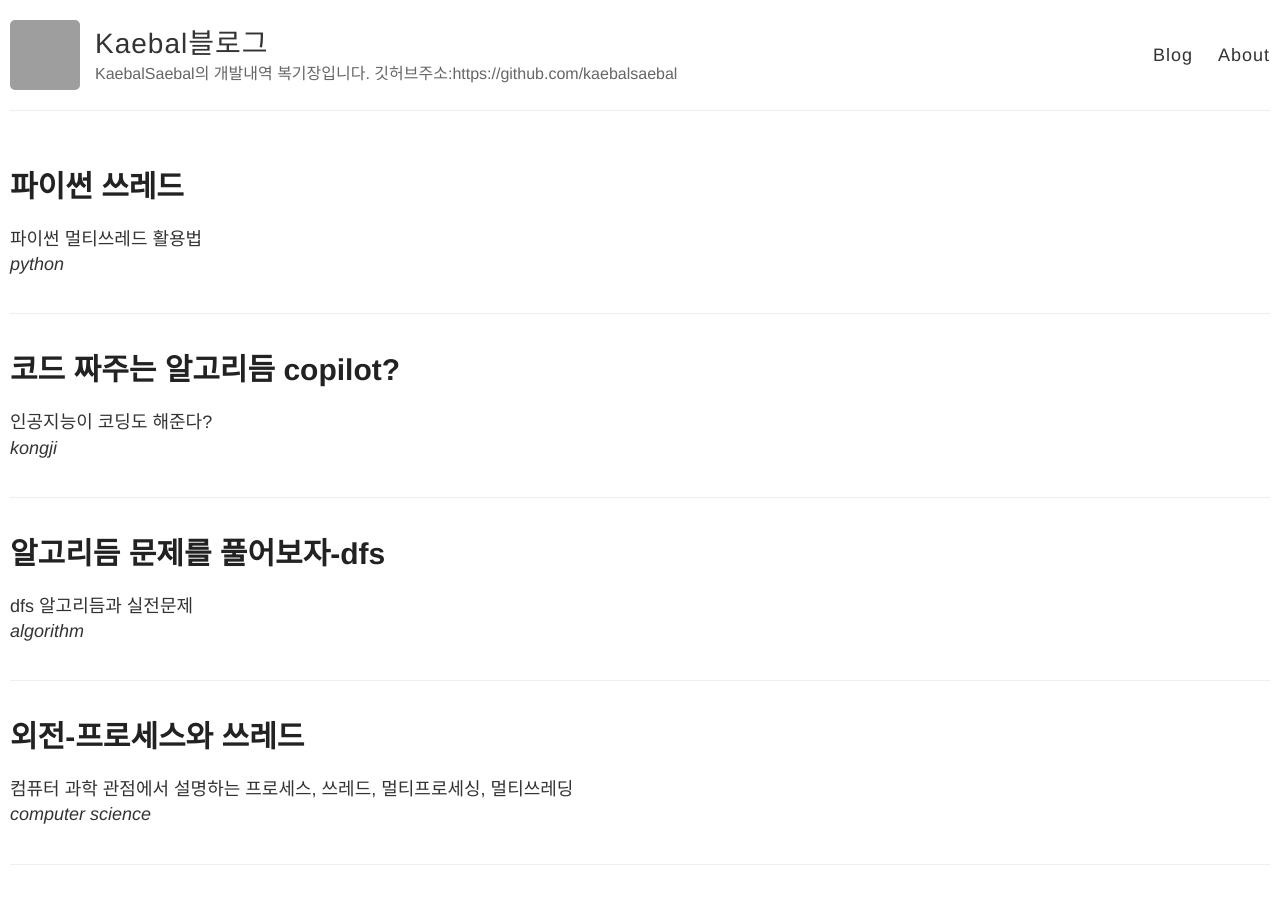
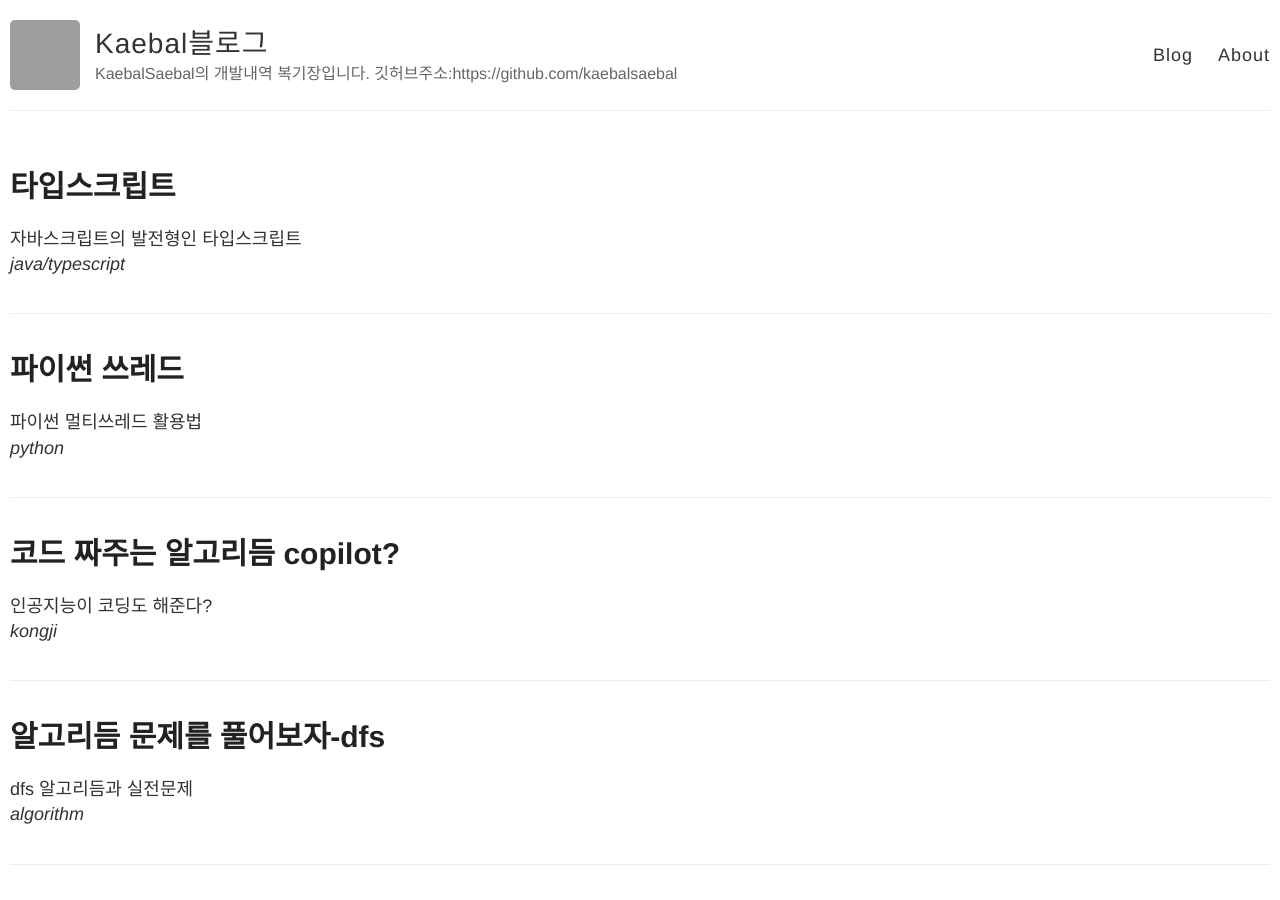
Before and after one commit to Kreator-Kaebal/Kreator-Kaebal.github.io, a Jekyll site: the page built from index.html, in a window 1280 px wide and 900 px high. Built offline with Jekyll 4.4.1, drawn with Linux system fonts in a browser that asks for light colours; some of the changed lines change nothing that is shown; grey boxes are pictures that could not be loaded.

Commit message:
typescript1 글 추가

````diff
--- a/_data/tags.yml
+++ b/_data/tags.yml
@@ -4,3 +4,5 @@
 - django
 - computer science
 - algorithm
+- java/typescript
+- node/nextjs
--- /dev/null
+++ b/_posts/2022-3-2-typescript1.md
@@ -0,0 +1,149 @@
+---
+layout: post
+title: 타입스크립트
+tags : [java/typescript]
+excerpt : 자바스크립트의 발전형인 타입스크립트
+---
+
+## 배경지식?
+
+다들 알다시피, 자바스크립트는 원래 웹 클라이언트 개발을 위해 태어난 언어이다.
+html(뼈대)/css(살)/javascript(영혼) 이 3박자가 맞춰져서 웹 페이지가 우리에게 보여지는 것이다.
+그런데 예전에 어떤 용자가..
+> 이 언어 괜찮은데? 이걸로 웹 서버도 개발하면 좋겠다
+라 생각해 이걸로 웹서버를 제작할 수 있게 하는 개발 환경[^1]을 만들어버렸다.
+이게 바로 **노드 JS**이다.
+
+이 노드 JS가 흥하자 사람들은 또 이러한 생각이 들었다.
+> 기존 웹 클라이언트 프로그래밍은 html에 있는 것만 보여주던데(정적 페이지),
+> 사용자 조작에 따라 실시간으로 바뀌는 페이지를 만들고 싶다(동적 페이지)
+그래서 나온 게 **뷰(Vue)**나 **리액트(React)** 등이 있다.
+요즘 웹페이지 개발에 리액트 안쓰는 기업이 없다고 할 정도로 널리 쓰인다.
+
+뜬금없이 이런 말을 왜 하냐면...
+**타입스크립트**는 *이 모든 것에 최적화된* 언어이기 때문이다.
+
+## 타입 스크립트란
+
+타입 스크립트는 마이크로소프트가 만든 **자바스크립트를 확장한 언어**이다.
+자바스크립트에 껍데기를 씌운 것과 같아, **기존 자바스크립트와 호환**된다.
+그럼 얘를 왜 만들었는가? *Type*스크립트라는 말처럼 Type, 즉 **형식을 지정**할 수 있는 자바스크립트라는 뜻이다.
+아~주 쉽게 말하면 **자바스크립트에 C를 접목한** 언어라고 보면 된다.
+이게 무슨 말이냐면, 타입스크립트의 특징을 알아볼 필요가 있다.
+
+### 컴파일 언어
+
+타입스크립트는 **자바스크립트로 컴파일되는 언어**이다. 컴파일은 프로그래밍 언어를 다른 언어로 바꿔주는 작업이라 보면 된다. 프로그래밍 언어에는 크게 두 종류가 있는데...
+
+* 자바스크립트는 **인터프리터 언어**, C는 **컴파일 언어**이다.
+  * 컴파일 언어는 **코드를 미리 컴파일**한 다음 **컴파일된 코드를 실행**한다. C나 자바의 컴파일은 *코드를 기계어로 바꿔주는* 작업이다.
+    * 컴파일에는 컴파일러라는 것이 필요하다. 컴파일러에 대한 설명은 나중에...
+    * 컴파일을 하면 변환된 코드인 *실행 파일*[^2]이 만들어진다.
+    * 컴파일 언어를 실행하려면 실행 파일을 열어야 한다.
+  * 따라서 컴파일 언어의 실행에는 원본 코드가 필요없고, 속도도 빠르다.
+  * 컴파일 과정에는 문법 오류 검사도 포함되기 때문에, 에라를 조기에 탐지할 수 있다.
+* 반면 인터프리터 언어는 코드를 **그때그때 변환**한다.
+  * 즉 원본 코드를 읽어들여 한 줄씩 변환한다는 뜻이다. 이 한 줄씩 변환을 인터프리터라는 것이 해 준다.
+  * 이 때문에 코드를 변경했을 때 매번 컴파일을 할 필요가 없지만, 실행시 원본 코드가 필요하고 실행 속도도 컴파일언어 대비 느리다.
+  * 또한 일단 코드가 실행되긴 하므로 오류를 찾기 위해 코드를 뜯어봐야 한다.
+
+백문이 불여일견 예제
+아래의 수도코드[^3]를 보면...
+
+```
+메인함수(){
+    변수 a는 1이다
+    변수 b는 2이다
+    변수 c는 a+b이다
+    c를 출력한다
+}
+```
+
+* 컴파일 언어는 이 코드를 통째로 기계어로 변환한 파일을 실행한다.
+* 인터프리터 언어는 이 코드를 그대로 실행한다. 실행하면 ```메인함수(){```부터 읽어 아래로 한 줄씩 변환한다.
+* 둘을 실행해보면 컴파일 언어의 실행속도가 더 빠르다. 컴파일 언어는 **미리 기계어로 변환된 파일을 실행**하기 때문이다.
+  * 외국 책을 읽을 때, 번역서를 읽는 것과 원서를 한 줄씩 해석하며 읽는 것과 무엇이 더 빠른지 생각해보자.
+* 다만 컴파일러는 **컴파일 작업 시간**이 추가로 드는 것을 고려해야 한다.
+  * 위 코드에서 ```변수 a는 1이다```만 바꾸려고 하는데, 컴파일 언어는 이 변환된 코드의 실행파일을 만들기 위해 다시 모든 줄을 변환해야 한다. 만약 위 코드가 100만줄짜리 코드의 일부라면? 괜히 학교 과제에 파이썬이 애용되는 것이 아니다.
+
+이야기가 다소 삼천뽀로 갔는데, 결론은
+
+* 타입스크립트는 컴파일 언어이므로 **실행시 컴파일 과정을 거쳐**야 한다.
+  * 다만 컴파일 결과물은 기계어가 아닌 자바스크립트이기 때문에 실제 실행은 인터프리터 언어로 이뤄진다.
+* 이 컴파일 과정에서 에라가 한번 걸러지기 때문에 버그 발생률도 적어진다.
+  * 이 에러에는 **형식 오류** 등도 포함되는데, 아래에서 설명하겠다.
+
+### 정적 형식선언
+
+타입스크립트는 **변수 형식을 미리 지정**한다. 사실상 이게 타입스크립트의 가장 큰 특징인데, 이 형식 지정이 무엇이냐면...
+
+* C나 자바는 변수 형식(타잎)을 미리 선언한다. ```int a, char b``` 같이
+  * 컴파일 시 변수의 형식이 지정된다.
+  * 이를 **정적 형식선언**(Static Typecasting)이라 한다.
+* 파이썬이나 루비 등은 변수 형식을 선언하지 않는다.
+  * 실행 시 변수값을 보고 알아서 형식이 지정된다.
+    * ```tosso="tissi"``` 이면 '어? 이 변수는 값이 ""로 싸여있으므로 문자열이네!' 이런식
+  * 이를 **동적 형식선언**(Dynamic Typecasting)이라 한다.
+
+둘다 장단점이 있다. 정적 형식선언은 코딩할 때 귀찮지만, 변수 형식을 사전에 결정해버리니 **형식 관련된 버그**가 발생될 확률이 적다. 동적 형식선언은 그 반대고
+
+또다시 수도코드 예제...
+
+```C
+main(){
+    int a=3;
+    int b=2;
+    printf("%d",a/b);
+}
+```
+
+이렇게 하면 3/2를 버림한 것인 1이 출력된다.
+C에서는 **형선언 먼저, 계산 나중**이므로 *정수->1.5 버림->1* 이렇게 되기 때문이다.
+
+
+```python
+if __name__ == "__main__":
+    a=3
+    b=2
+    print(a/b)
+```
+
+근데 파이썬에서는 똑같이 하면 1.5가 출력된다.
+파이썬에서는 **계산 먼저, 형선언 나중**이기 때문에 *1.5->실수형* 이렇게 된다.[^4]
+
+따라서,
+
+* 정적 형식선언은 **컴파일 시** 자료형이 결정된다.
+* 동적 형식선언은 **실행 시** 자료형이 결정된다.
+* 미리 형식을 아는 것이 코드를 이해하기 편리하고, 버그 탐지에도 편리하다.
+
+이 '실행 시'를 *런타임*(Runtime)이라고도 부른다.
+
+### 객체 지향
+
+객체 지향이라는 것은 반복되는 코드를 줄일 수 있을까 하는 생각에서 생겨난 생각이다.
+보통 붕어빵 틀에 많이 비유하는데, 붕어빵 틀이 있으면 붕어빵을 쉽고 많이 만들 수 있는 것처럼, 반복되는 코드를 객체로 만들어놓으면 코드 복사 붙여넣기를 단 몇 줄로 줄일 수 있다.
+
+아~주 간단하게 객체지향의 특징을 말하자면,
+* 캡슐화: 객체 안 데이터를 밖에서 못 건들게 한다.
+* 추상화: 비슷한 데이터를 하나로 묶는다.
+* 상속: 본인보다 더 많은 데이터를 가지고 있는 객체를 생성할 수 있다.
+* 다형성: 상속받은 객체는 상속한 객체의 기능을 사용할 수 있다.
+
+추상화와 상속, 다형성은 서로 연계되어 있는데, 여기서 다루려면 너무 글이 길어지기 때문에 ~~또~~ 미루겠다.
+
+아무튼 중요한 것은 타입스크립트에서는 **자바스크립트에서 불완전했던 객체지향의 특징을 모두 구현할 수 있다**는 것이다.
+
+대표적인 사례로 클래스, 인터페이스 등은 자바스크립트에서 구현하기 복잡하지만, 타입스크립트에서는 자바 하듯이 만들 수 있다.
+
+## 결론
+
+아무튼 타입스크립트는 자바스크립트에서 기능들을 추가한 확장팩(?)에 가깝고, 어쨌든 실행 시 자바스크립트로 실행되기 때문에 노드 JS, Vue, React 같은 것에도 활용 가능하다는 것이다.
+
+다음 시간부터는 타입스크립트를 활용하여 **유명 웹페이지를 모방**해보는 프로젝트를 진행해보려고 한다.
+본인의 실력이 부족할지라도, 최대한 비스무리하게 만들어 볼테니 많이 기대하시라...?
+
+[^1]: 유식한 말로 **프레임워크**(framework)라고 한다.
+[^2]: 우리가 흔히 보는 .exe가 바로 C/C++ 코드를 기계어로 컴파일한 실행 파일이다.
+[^3]: 가짜 코드. 그럴싸하게 보이지만 어떤 언어도 아닌 코드를 말한다. 주로 알고리듬 등을 설명할 때 쓰인다.
+[^4]: 물론 파이썬도 변수값을 자료형으로 감싸는 식```int(a)```으로 정적 형식선언을 제공하고 있다.
````
